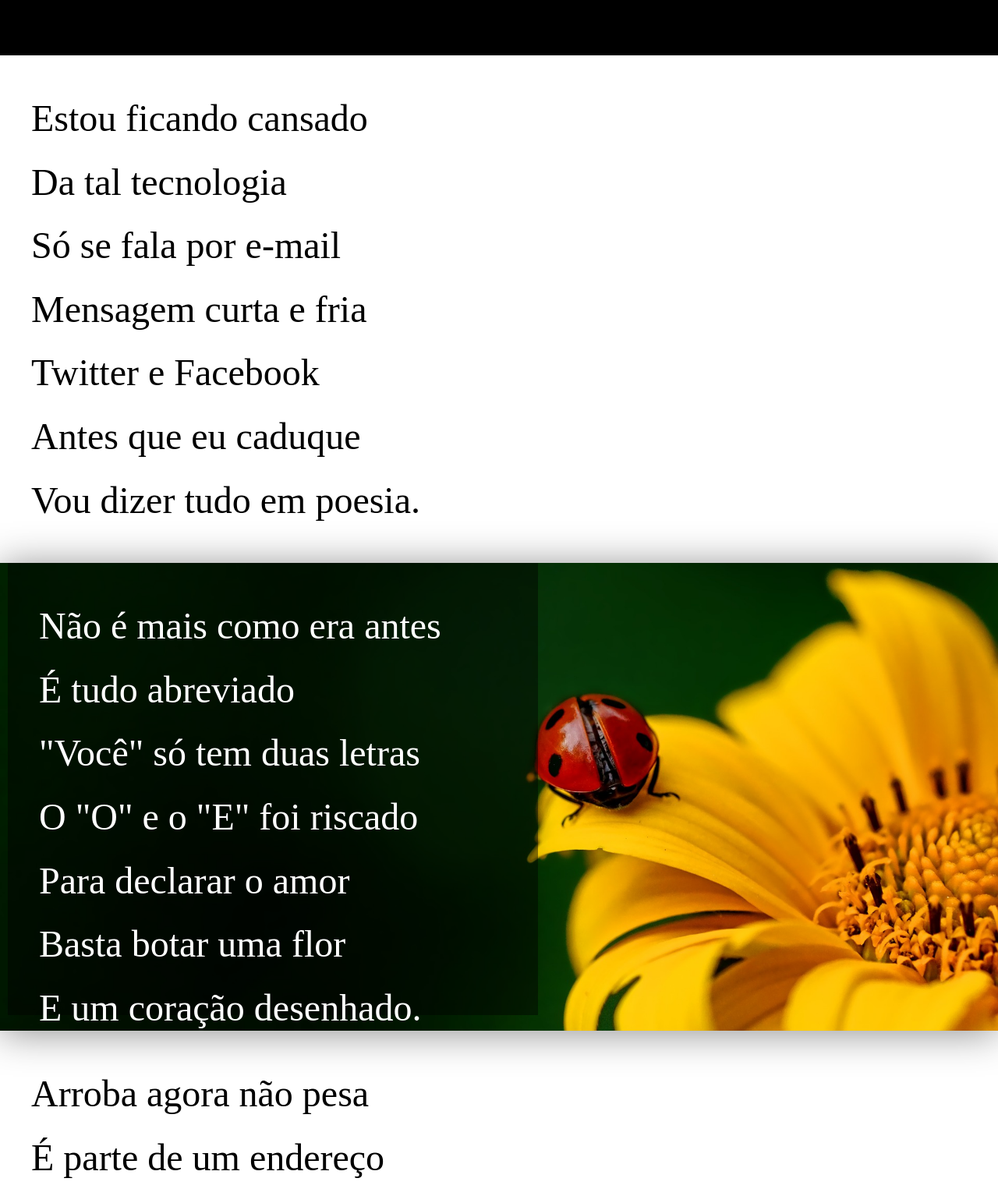
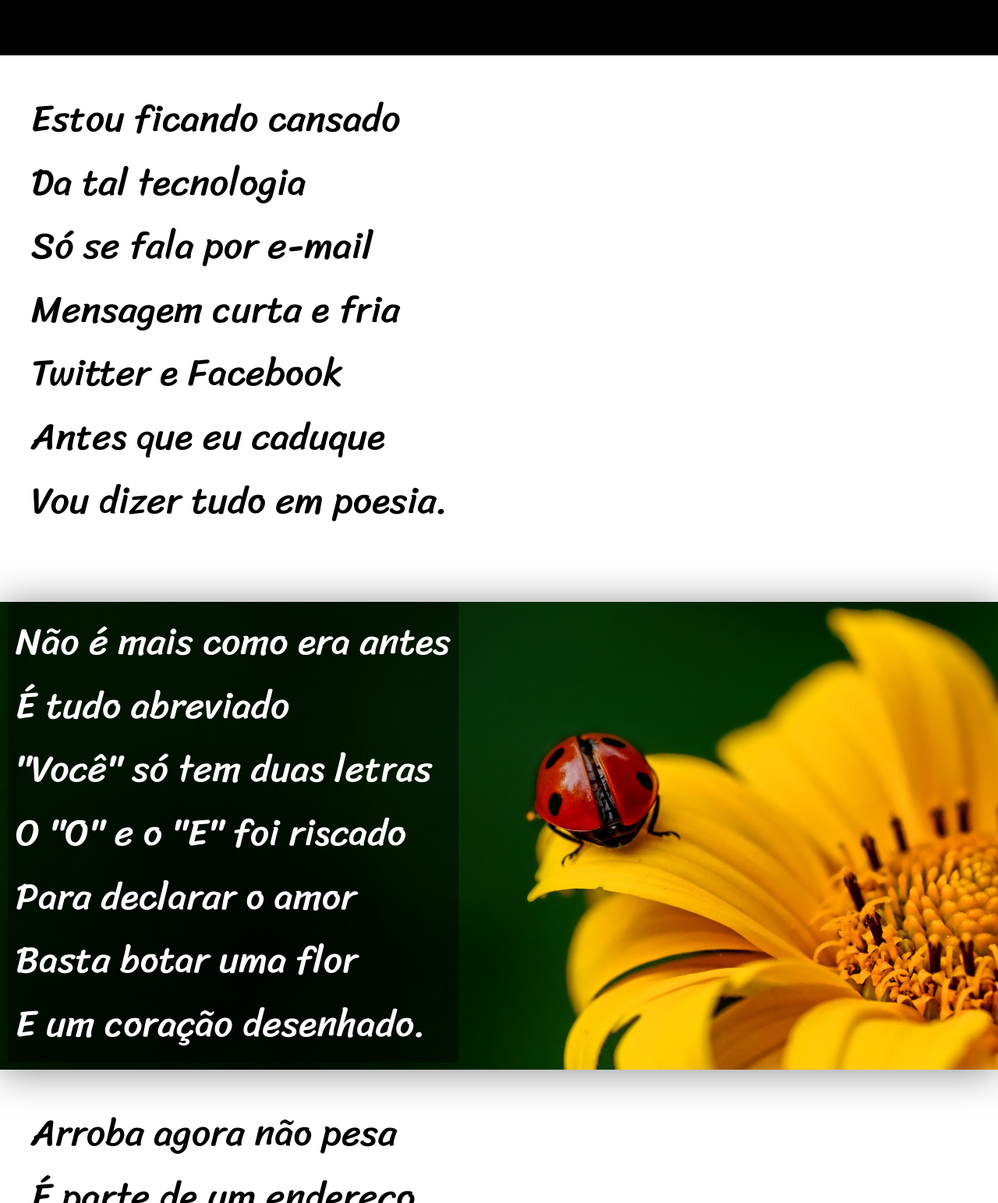
Before and after one commit to Rodrigo-vitorio/cordel, a plain HTML site: page index.html in a window 1280 px wide. Shown: the part 179-1722 px from the top of the page at 78% size. Drawn offline with Linux system fonts and the light colour scheme.

Commit message:
Update style.css

```diff
--- a/style.css
+++ b/style.css
@@ -1,11 +1,23 @@
 @charset "utf-8";
+
+@import url('https://fonts.googleapis.com/css2? family= Sriracha & display=swap');
+
+@import url('https://fonts.googleapis.com/css2? family= Sriracha & display=swap');
+
+
+:root{
+    --font1: Verdana, Geneva, Tahoma, sans-serif;
+    --font2:'Passion One',cursive;
+    --font3:'Sriracha',cursive;
+}
 *{
     padding: 0px;
     margin: 0px;
+
 }
 
 header{
-    background-color: black;
+    background-color: rgb(0, 0, 0);
     font-size: large;
     height: 200px;
     color: white;
@@ -17,6 +29,7 @@ header>h1{
 
     font-weight: bolder;
     font-size: 5em;
+    font-family: var(--font1);
 
 }
 header>p{
@@ -30,12 +43,15 @@ header a{
 header a:hover{
     text-decoration: underline;
 }
-
-
-section p {
+section{
+    padding-bottom: 50px;
+}
+section>p{
+    font-family: var(--font3);
     font-size: 3em;
     padding: 40px;
     line-height:1.7em
+
 }
 
 section#imagem1{
@@ -52,8 +68,8 @@ section#imagem1{
 section#imagem1 >p {
     color: white;
     background-color: rgba(0, 0, 0, 0.452);
-    width: 600px;
-    height: 500px;
+    display: inline-block;
+    padding: 10px;
 
 }
 section#imagem2{
@@ -64,8 +80,8 @@ section#imagem2{
 section#imagem2 >p{
     color: white;
     background-color: rgba(0, 0, 0, 0.452);
-    width: 600px;
-
+    display: inline-block;
+    padding: 20px;
 }
 footer{
     background-color: black;
```
